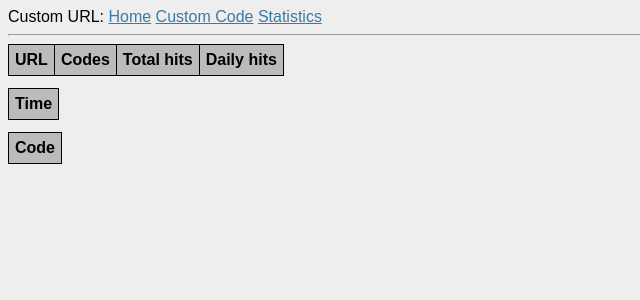
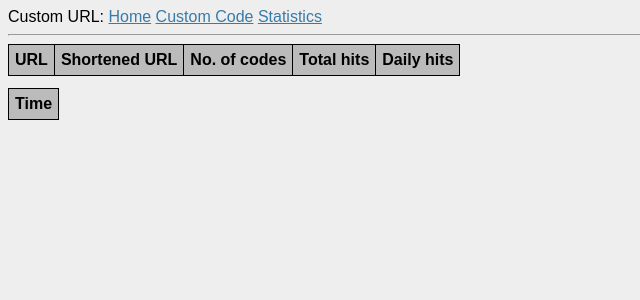
Before and after one commit to DVN196/URLShortener, a Flask app: template app/templates/stat_url.html in a window 1280 px wide. Shown: the top 300 px of the page, without its empty margins (0-640 px from the left). Run offline with Flask 2, Linux system fonts and the light colour scheme; the template is opened without the code that fills it, so the values that code supplies are empty.

Commit message:
Change template, display shortened url instead of codes to users

```diff
--- a/app/routes.py
+++ b/app/routes.py
@@ -72,7 +72,8 @@ def stat(url_id):
     u = URL.query.filter_by(id=url_id).first()
     if u is not None:
         codes = u.codes.order_by(func.length(Code.code))
-        codes_url = (Markup("<a href='{}'>{}</a>".format(u, code.code))
+        codes_url = (Markup("<a href='{url}'>{url}</a>".
+                            format(url=url_for("goto", code=code.code)))
                      for code in codes)
         return render_template("stat_url.html",
                                title="Statistic",
--- /dev/null
+++ b/app/templates/_get_url.html
@@ -0,0 +1,4 @@
+{% if code %}
+{% set short_url = url_for('goto', code=code) %}
+<p> The shortened URL is: <a href="{{ short_url }}">{{ short_url }}</a></p>
+{% endif %}
--- a/app/templates/_url_entry.html
+++ b/app/templates/_url_entry.html
@@ -1,5 +1,7 @@
 <tr>
     <td><a href="{{ url_for('stat', url_id=url.id ) }}" title="{{ url.url }}">{{ url.url|truncate(40, False, '...') }}</a></td>
+    {% set short_url = url_for('goto', code=url.codes.first()) %}
+    <td><a href="{{ short_url }}">{{ short_url }}</a></td>
     <td>{{ url.codes.count() }}</td>
     <td>{{ url.hits.count() }}</td>
     <td>{{ url.daily_hits().count() }}</td>
--- a/app/templates/_url_table.html
+++ b/app/templates/_url_table.html
@@ -1,7 +1,8 @@
 <table>
     <tr>
         <td>URL</td>
-        <td>Codes</td>
+        <td>Shortened URL</td>
+        <td>No. of codes</td>
         <td>Total hits</td>
         <td>Daily hits</td>
     </tr>
--- a/app/templates/custom.html
+++ b/app/templates/custom.html
@@ -18,6 +18,7 @@
         {% endfor %}
     </p>
     <p>{{ form.submit() }}</p>
+    {% include '_get_url.html' %}
     {% if code %}
     <p> The code for URL is: <a href="{{ url_for('goto', code=code ) }}">{{ code }}</a></p>
     {% endif %}
--- a/app/templates/index.html
+++ b/app/templates/index.html
@@ -11,8 +11,6 @@
         {% endfor %}
     </p>
     <p>{{ form.submit() }}</p>
-    {% if code %}
-    <p> The code for URL is: <a href="{{ url_for('goto', code=code ) }}">{{ code }}</a></p>
-    {% endif %}
+    {% include '_get_url.html' %}
 </form>
 {% endblock %}
--- a/app/templates/stat_url.html
+++ b/app/templates/stat_url.html
@@ -5,7 +5,4 @@
 {% set list = hits %}
 {% set list_name = "Time" %}
 {% include '_list_table.html' %}
-{% set list = codes %}
-{% set list_name = "Code" %}
-{% include '_list_table.html' %}
 {% endblock %}
```
Also changed, not shown: app/models.py (line endings or trailing spaces).
